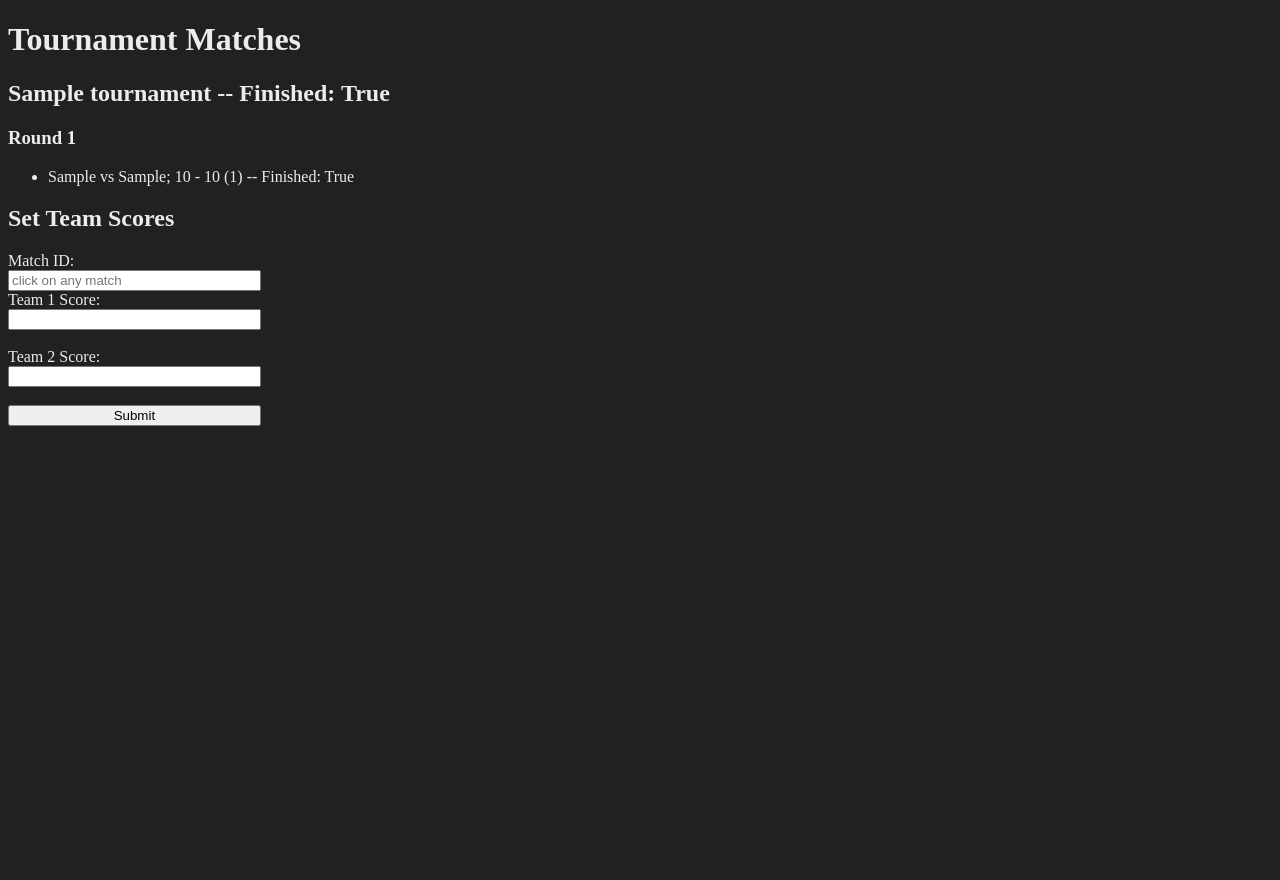
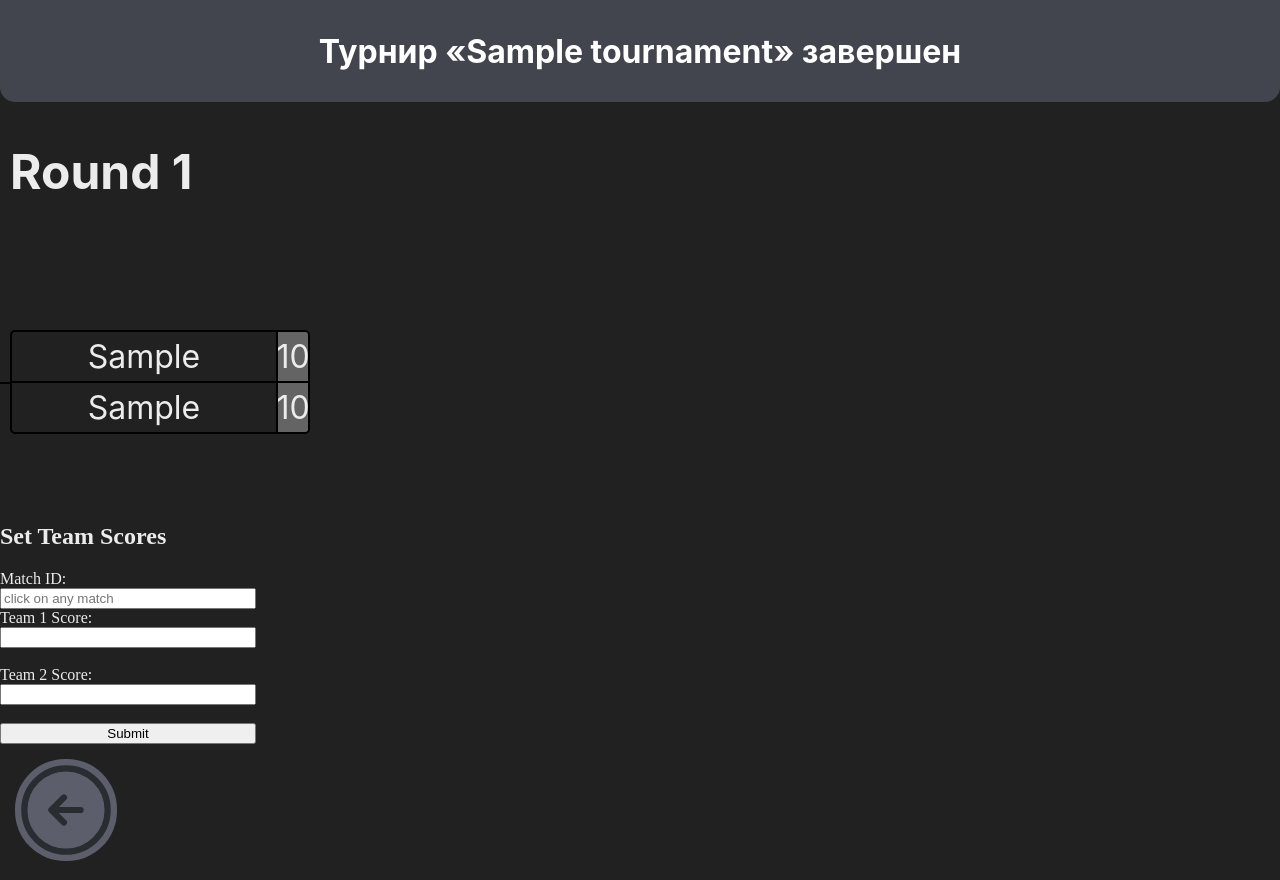
Before and after one commit to Pirantel23/TournamentGenerator, a Django app: page /tournament/display/1/ in a window 1280 px wide. Before the commit the page ends 426 px from the top, so only its background shows below. Run offline with Django 4.2, Linux system fonts and the light colour scheme; tables that the repository leaves empty hold one stand-in row (values such as "Sample post").

Commit message:
made a bracket

```diff
--- a/static/script.js
+++ b/static/script.js
@@ -36,6 +36,62 @@ if (closeBtn) {
     }
 }
 
+function charCounter(){
+    document.getElementById('teamNames').addEventListener('input', function() {
+        const lines = this.value.split('\n');
+        for (let i = 0; i < lines.length; i++) {
+            if (lines[i].length > 50) {
+                lines[i] = lines[i].substring(0, 50);
+            }
+        }
+        this.value = lines.join('\n');
+    });
+}
+
+function changeImage() {
+    const tournamentType = document.querySelector('.tournament-type').value;
+    const imageContainer = document.getElementById('image-container');
+
+    if (!tournamentType) {
+        return;
+    }
+    imageContainer.innerHTML = '';
+
+    const image = document.createElement('img');
+    if (tournamentType === 'single') {
+        image.src = '/static/single-elimination.svg';
+    } else if (tournamentType === 'double') {
+        image.src = '/static/double-elimination.svg';
+    }
+    imageContainer.appendChild(image);
+}
+
+function getMinDateTime() {
+    const now = new Date();
+    const year = now.getFullYear();
+    const month = String(now.getMonth() + 1).padStart(2, '0');
+    const day = String(now.getDate()).padStart(2, '0');
+    const hours = String(now.getHours()).padStart(2, '0');
+    const minutes = String(now.getMinutes() + 1).padStart(2, '0');
+    return `${year}-${month}-${day}T${hours}:${minutes}`;
+}
+
+function handleSubmit(event) {
+    const tournamentsList = document.getElementById("tournaments-list");
+    const teamNames = document.getElementById('teamNames').value.trim();
+    const lines = teamNames.split('\n').filter(function(line) {
+        return line.trim() !== '';
+    });
+
+    if (lines.length < 2) {
+        alert('Введите минимум две строки для названий команд.');
+        event.preventDefault();
+    } else {
+        tournamentsList.style.filter = null;
+        tournamentsList.style.pointerEvents = "auto";
+    }
+}
+
 
 document.addEventListener("DOMContentLoaded", function() {
     const tournamentsIcon = document.getElementById("tournaments-icon");
@@ -44,7 +100,6 @@ document.addEventListener("DOMContentLoaded", function() {
     const pageLogo = document.querySelector(".page-logo");
     const form = document.getElementById("create-button");
     const createTournamentContainer = document.querySelector(".create-tournament-container");
-    const createTournamentForm = document.getElementById("create-tournament-form");
 
     if (tournamentsIcon) {
         tournamentsIcon.addEventListener("click", function() {
@@ -67,77 +122,42 @@ document.addEventListener("DOMContentLoaded", function() {
             tournamentsList.style.filter = "blur(5px)";
             tournamentsList.style.pointerEvents = "none";
         });
-
-        createTournamentForm.addEventListener("submit", function() {
-            tournamentsList.style.filter = null;
-            tournamentsList.style.pointerEvents = "auto";
-        });
+        if (createTournamentContainer) {
+            charCounter();
+            changeImage();
+            document.querySelector('form').addEventListener('submit', handleSubmit);
+            const minDateTime = getMinDateTime();
+            document.querySelector('.tournament_datetime').value = minDateTime;
+            document.querySelector('.tournament_datetime').min = minDateTime;
+        }
     }
 });
 
-function charCounter(){
-    document.getElementById('teamNames').addEventListener('input', function() {
-        const lines = this.value.split('\n');
-        for (let i = 0; i < lines.length; i++) {
-            if (lines[i].length > 50) {
-                lines[i] = lines[i].substring(0, 50);
-            }
+
+function updateScoreColor() {
+    let score1Elements = document.querySelectorAll('.score-1');
+    let score2Elements = document.querySelectorAll('.score-2');
+    let team1Elements = document.querySelectorAll('.team-1');
+    let team2Elements = document.querySelectorAll('.team-2');
+
+    for (let i = 0; i < score1Elements.length; i++) {
+        const score1 = parseInt(score1Elements[i].textContent);
+        const score2 = parseInt(score2Elements[i].textContent);
+
+        if (score1 > score2) {
+            score1Elements[i].style.background = '#35508a';
+            team1Elements[i].style.background = '#35508a';
+            score2Elements[i].style.background = '#555966';
+            team2Elements[i].style.background = '#555966';
+        } else if (score2 > score1) {
+            score1Elements[i].style.background = '#555966';
+            team1Elements[i].style.background = '#555966';
+            score2Elements[i].style.background = '#35508a'; //#3d8a35 - зелененький
+            team2Elements[i].style.background = '#35508a';
         }
-        this.value = lines.join('\n');
-    });
-}
-charCounter();
-
-function changeImage() {
-    const tournamentType = document.querySelector('.tournament-type').value;
-    const imageContainer = document.getElementById('image-container');
-
-    if (!tournamentType) {
-        return;
-    }
-    imageContainer.innerHTML = '';
-
-    const image = document.createElement('img');
-    if (tournamentType === 'single') {
-        image.src = '/static/single-elimination.svg';
-    } else if (tournamentType === 'double') {
-        image.src = '/static/double-elimination.svg';
-    }
-    imageContainer.appendChild(image);
-}
-
-changeImage();
-
-function getMinDateTime() {
-    const now = new Date();
-    const year = now.getFullYear();
-    const month = String(now.getMonth() + 1).padStart(2, '0');
-    const day = String(now.getDate()).padStart(2, '0');
-    const hours = String(now.getHours()).padStart(2, '0');
-    const minutes = String(now.getMinutes() + 1).padStart(2, '0');
-    return `${year}-${month}-${day}T${hours}:${minutes}`;
-}
-
-document.addEventListener("DOMContentLoaded", function() {
-    const minDateTime = getMinDateTime();
-    document.querySelector('.tournament_datetime').value = minDateTime;
-    document.querySelector('.tournament_datetime').min = minDateTime;
-});
-
-// Функция, которая будет вызываться при отправке формы
-function handleSubmit(event) {
-    const teamNames = document.getElementById('teamNames').value.trim();
-    const lines = teamNames.split('\n').filter(function(line) {
-        return line.trim() !== '';
-    });
-
-    if (lines.length < 2) {
-        alert('Введите минимум две строки для названий команд.');
-        event.preventDefault();
     }
 }
-document.querySelector('form').addEventListener('submit', handleSubmit);
-
+updateScoreColor();
 
 // Говно код
 
--- a/static/styles.css
+++ b/static/styles.css
@@ -8,6 +8,7 @@
     padding: 0;
     font-size: 32px;
 }
+
 
 .main-content {
     display: flex;
@@ -99,7 +100,7 @@
     overflow: hidden;
     text-overflow: ellipsis;
     white-space: nowrap;
-    text-align: center
+    text-align: center;
 }
 
 .user-avatar {
@@ -217,14 +218,18 @@
     align-items: center;
     justify-content: center;
     color: white;
-    height: 40px;
     text-align: center;
     background: #42454E;
     border-radius: 0 0 15px 15px;
     max-width: 300%;
     width: 30vw;
+}
+
+.competitions > p{
     overflow: hidden;
     white-space: nowrap;
+    text-overflow: ellipsis;
+    margin: 5px;
 }
 
 .tournament-container { /* беда с размерами (при увеличении/уменьшении, переделать бы*/
@@ -411,9 +416,7 @@
 .return-button {
     width: 100px;
     height: 100px;
-    position: absolute;
-    bottom: 5%;
-    left: 5%;
+    margin: 15px;
     transition: filter 0.3s ease;
     border-radius: 50px;
     border: 1px solid transparent;
@@ -425,6 +428,169 @@
 }
 
 
+/*сетка*/
+
+.tournament-status {
+    display: flex;
+    justify-content: center;
+    align-items: center;
+    background: #42454E;
+    color: white;
+    border-radius: 0 0 15px 15px;
+    padding: 5px;
+}
+
+.tournament-status > h2 {
+    font-family: 'Inter', sans-serif;
+    font-size: 32px;
+    overflow: hidden;
+    white-space: nowrap;
+    text-overflow: ellipsis;
+}
+
+.bracket {
+    font-family: 'Inter', sans-serif;
+    font-size: 32px;
+    display: flex;
+    margin-bottom: 100px;
+    overflow: visible;
+    width: 100%;
+}
+
+.bracket section {
+    min-width: 300px;
+    padding: 0 20px 0 10px;
+    width: 20%;
+}
+
+.bracket ul {
+    display: flex;
+    flex-flow: row wrap;
+    list-style-type: none;
+    margin: 0;
+    padding: 0;
+    min-height: 100%;
+}
+
+.bracket li {
+    display: flex;
+    flex-direction: column;
+    justify-content: center;
+    text-align: center;
+    margin: 20px 0;
+    position: relative;
+    width: 100%;
+}
+
+.bracket .round-click{
+    border-radius: 5px;
+    border: 2px solid black;
+    transition: background-color 0.3s ease;
+}
+
+.bracket .round-click:hover{
+    background-color: #575757;
+}
+
+.bracket .teams {
+    display: flex;
+    flex-direction: row;
+    justify-content: space-between;
+}
+
+.bracket .team-1,
+.bracket .team-2{
+    display: block;
+    padding: 5px;
+    text-align: center;
+    overflow: hidden;
+    text-overflow: ellipsis;
+    white-space: nowrap;
+    width: 100%;
+}
+
+.bracket .team-1 {
+    border-bottom: 1px solid black;
+}
+
+.bracket .team-2{
+    border-top: 1px solid black;
+}
+
+.bracket .score-1 {
+    background: #646464;
+    display: flex;
+    align-items: center;
+    justify-content: center;
+    width: 30px;
+    border-left: 2px solid black;
+    border-bottom: 1px solid black;
+    border-radius: 0 3px 0 0;
+}
+
+.bracket .score-2 {
+    background: #646464;
+    display: flex;
+    align-items: center;
+    justify-content: center;
+    width: 30px;
+    border-left: 2px solid black;
+    border-top: 1px solid black;
+    border-radius: 0 0 3px 0;
+}
+
+.bracket section:not(:last-child) {
+    & li:after, li:before {
+        content: "";
+        display: block;
+        position: absolute;
+    }
+
+    & li:after {
+        right: -15px;
+        width: 15px;
+    }
+
+    & li:before {
+        border-top: 2px solid black;
+        position: absolute;
+        width: 15px;
+        left: -15px;
+        top: 50%;
+    }
+
+    & li:nth-child(even):after {
+        border-bottom:2px solid black;
+        border-bottom-right-radius: 10px;
+        border-right: 2px solid black;
+        bottom: 50%;
+        height: 100%;
+    }
+
+    & li:nth-child(odd):after {
+        border-right: 2px solid black;
+        border-top: 2px solid black;
+        border-top-right-radius: 10px;
+        top: 50%;
+        height: 100%;
+    }
+}
+
+.bracket li:before {
+    content: "";
+    border-top: 2px solid black;
+    position: absolute;
+    width: 15px;
+    left: -15px;
+    top: 50%;
+}
+
+.bracket:first-of-type {
+    .li:before {
+        background: red;
+    }
+}
+
 @media screen and (max-width: 700px) {
     .info-label {
         display: none;
--- a/templates/main/page.html
+++ b/templates/main/page.html
@@ -46,7 +46,7 @@
             </div>
         </div>
         <div id="tournaments-list" class="tournaments-list">
-            <div class="competitions">Соревнования</div>
+            <div class="competitions"><p>Соревнования</p></div>
             <ul>
                 {% for tournament in tournaments %}
                 <li id="{{ tournament.id }}">
--- a/templates/tournament/tournament_info.html
+++ b/templates/tournament/tournament_info.html
@@ -1,9 +1,12 @@
+{% load static %}
 <!DOCTYPE html>
 {% csrf_token %}
 <html lang="en">
 <head>
     <meta charset="UTF-8">
+    <meta name="viewport" content="width=device-width, initial-scale=1">
     <title>Tournament Matches</title>
+    <link rel="stylesheet" href="{% static 'styles.css' %}">
 </head>
 <script>
     async function makeRequest(method, url, data) {
@@ -50,22 +53,39 @@
         });
     });
 </script>
-<body style="background-color: #212121; color: #ECECEC;">
-    <h1>Tournament Matches</h1>
-    <h2>{{ tournament.name }} -- Finished: {{ tournament.is_finished }}</h2>
+<body style="background-color: #212121; color: #ECECEC;margin: 0;">
+    <div class="tournament-status">
+        {% if tournament.is_finished %}
+        <h2>Турнир «{{ tournament.name }}» завершен</h2>
+        {% else %}
+        <h2>Турнир «{{ tournament.name }}» в процессе</h2>
+        {% endif %}
+    </div>
     {% regroup tournament.matches.all by round_number as round_matches %}
+    <div class="bracket">
         {% for round_match in round_matches %}
-        <h3>Round {{ round_match.grouper }}</h3>
+        <section>
+            <h2>Round {{ round_match.grouper }}</h2>
             <ul>
                 {% for match in round_match.list %}
-                <li onclick="selectMatch('{{ match.id }}')">
-                    {{ match.team1}} vs {{ match.team2 }}; {{ match.score1 }} - {{ match.score2 }} ({{ match.round_index }}) -- Finished: {{ match.is_finished }}
+                 <li>
+                     <div class="round-click" onclick="selectMatch('{{ match.id }}')">
+                         <div class="teams">
+                             <div class="team-1">{{ match.team1 }}</div>
+                             <div class="score-1">{{ match.score1 }}</div>
+                         </div>
+                         <div class="teams">
+                             <div class="team-2">{{ match.team2 }}</div>
+                             <div class="score-2">{{ match.score2 }}</div>
+                         </div>
+                     </div>
                  </li>
                 {% endfor %}
             </ul>
-    {% empty %}
-        <p>No matches available for this tournament.</p>
+        </section>
         {% endfor %}
+    </div>
+    <br>
     <div id="popup-container">
         <div id="popup-content">
           <h2>Set Team Scores</h2>
@@ -82,5 +102,9 @@
           </form>
         </div>
       </div>
+    <img src="{% static 'return-button.svg' %}" alt="Main page" class="return-button"
+         onclick="window.location.href = '/'">
+
+    <script src="{% static 'script.js' %}"></script>
 </body>
 </html>
```
Lines whose indentation alone changed are shown as unchanged.
